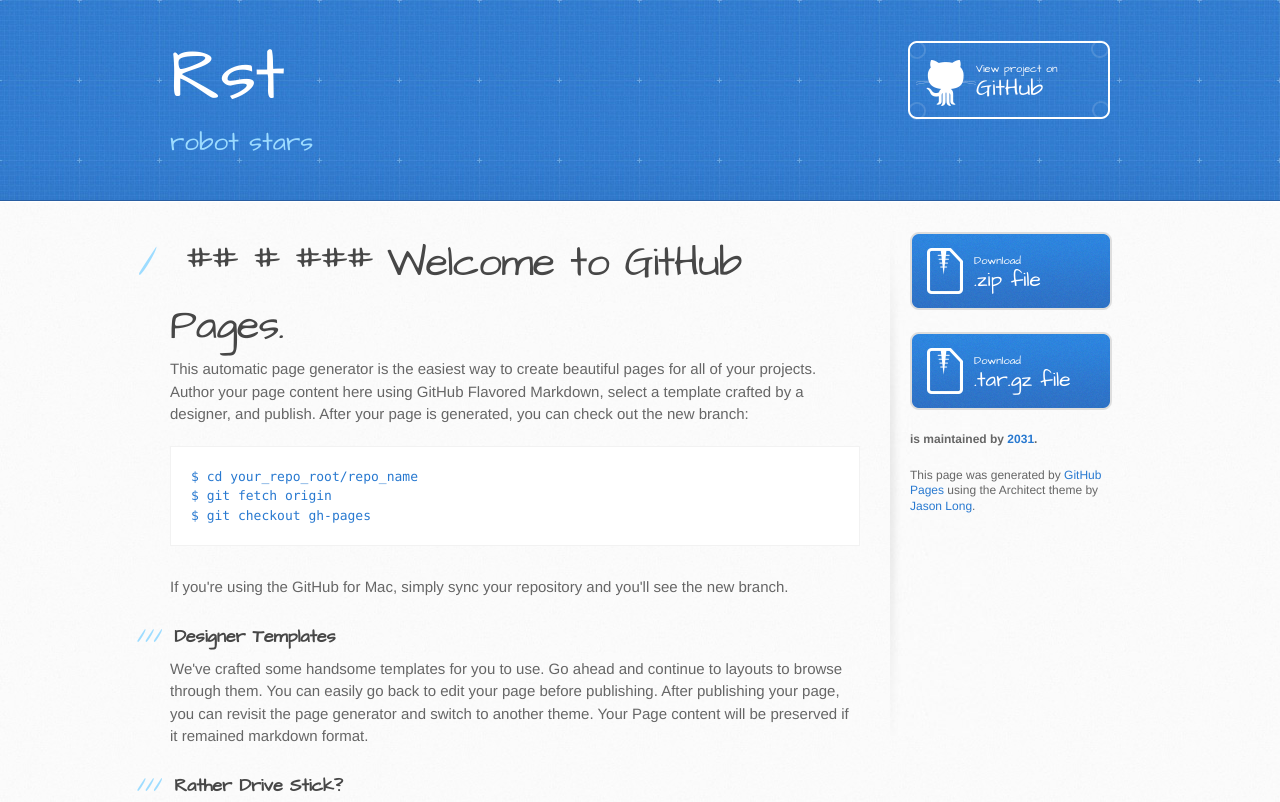
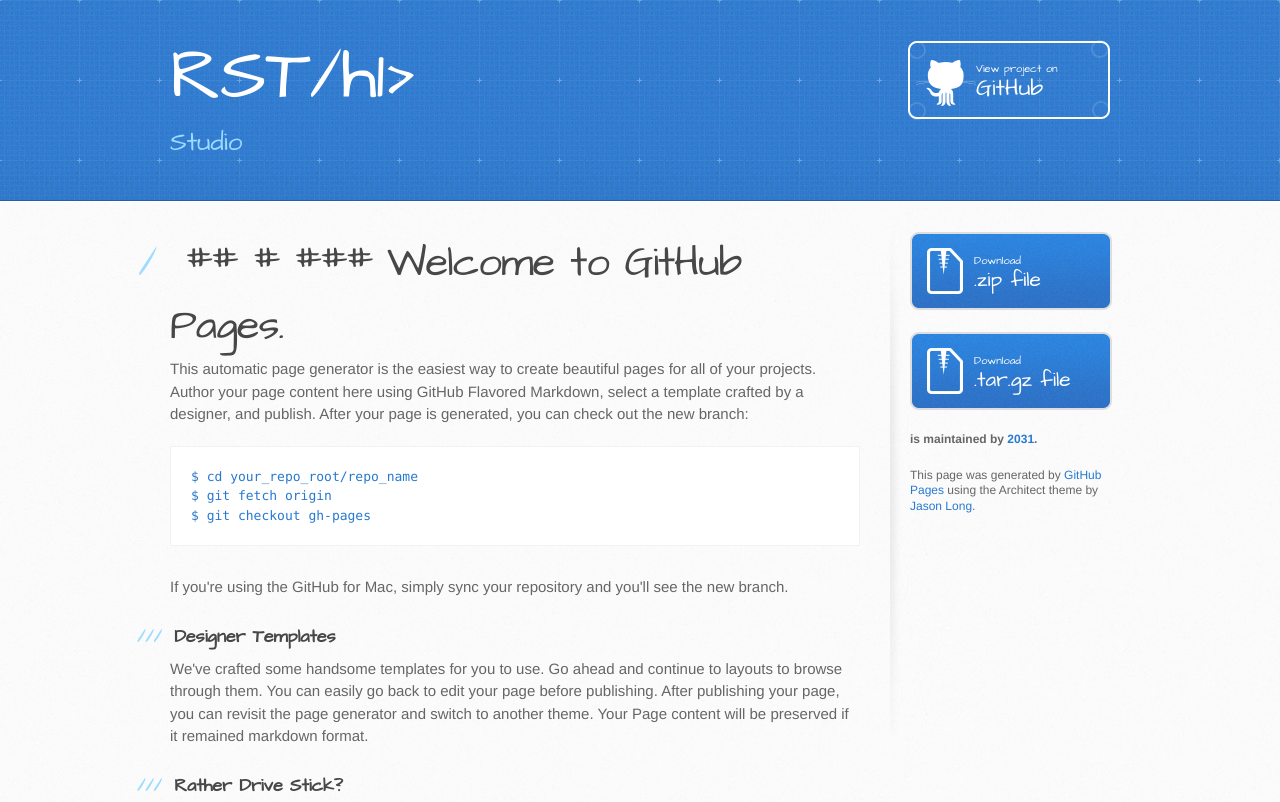
Before and after one commit to 2031/rst, a plain HTML site: page index.html in a window 1280 px wide. Shown: the top 802 px of the page. Drawn offline with Linux system fonts and the light colour scheme.

Commit message:
Update index.html

```diff
--- a/index.html
+++ b/index.html
@@ -13,14 +13,14 @@
     <script src="//html5shiv.googlecode.com/svn/trunk/html5.js"></script>
     <![endif]-->
 
-    <title>Rst by 2031</title>
+    <title>RST Studio</title>
   </head>
 
   <body>
     <header>
       <div class="inner">
-        <h1>Rst</h1>
-        <h2>robot stars</h2>
+        <h1>RST/h1>
+        <h2>Studio</h2>
         <a href="https://github.com/2031/rst" class="button"><small>View project on</small> GitHub</a>
       </div>
     </header>
```
